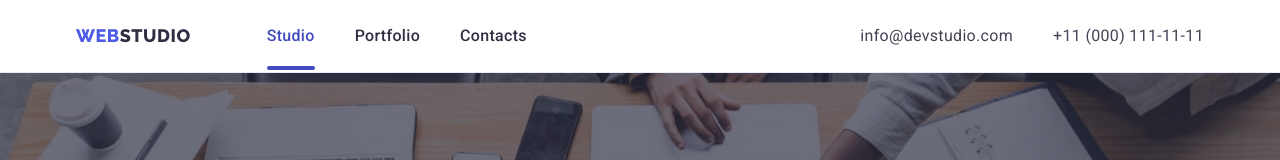
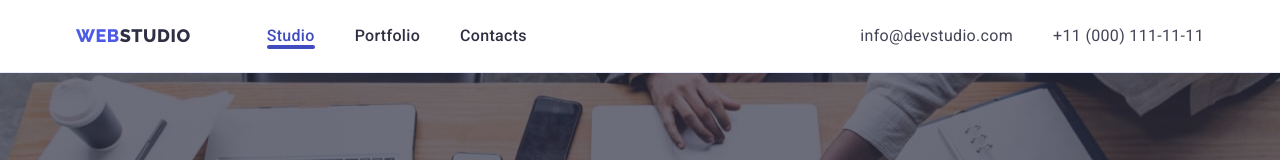
Before and after one commit to TanyaMarchenko/goit-markup-hw-05, a plain HTML site: page index.html in a window 1280 px wide. Shown: the top 160 px of the page. Drawn offline with nearby package versions, Linux system fonts and the light colour scheme.

Commit message:
fifth bug fix

```diff
--- a/css/styles.css
+++ b/css/styles.css
@@ -151,27 +151,28 @@ address {
     align-items: center;
 }
 
+.main-menu-item {
+    color: #404BBF;
+    position: relative;
+    transition: color 250ms cubic-bezier(0.4, 0, 0.2, 1);
+}
+
 .main-menu-link {
     padding-top: 24px;
     padding-bottom: 24px;
-
-    position: relative;
-    transition: color 250ms cubic-bezier(0.4, 0, 0.2, 1);
-
-    color: #404BBF;
 }
 
 .main-menu-link.active {
     color: #404BBF;
 }
 
-.main-menu-link.active::after {
+.active::after {
     content: '';
     display: block;
 
     position: absolute;
+    left: 0;
     bottom: -1px;
-    left: 0;
 
     width: 100%;
     height: 4px;
```
